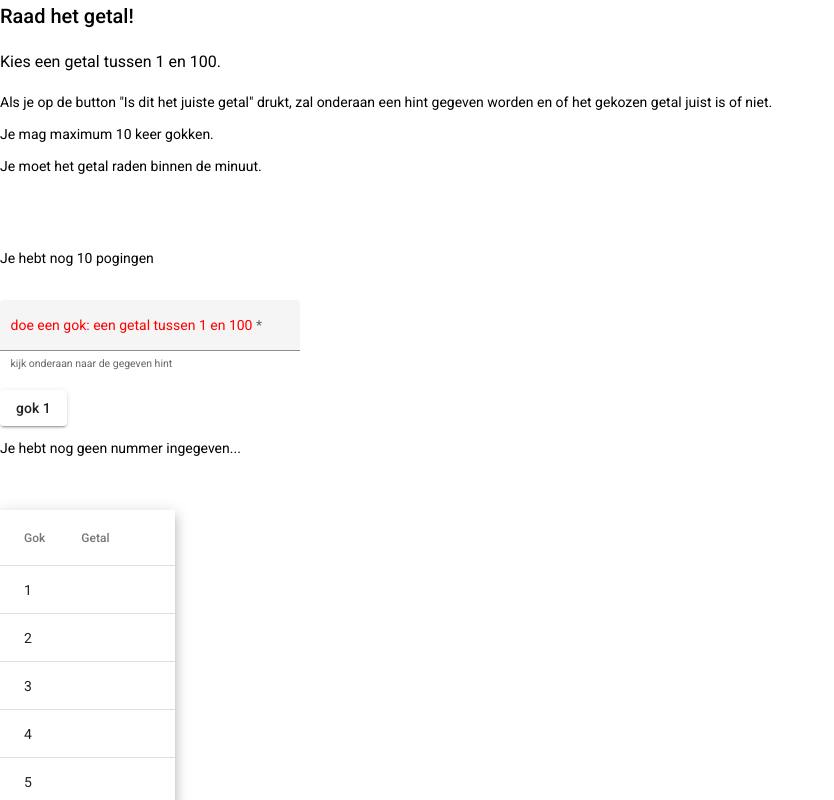
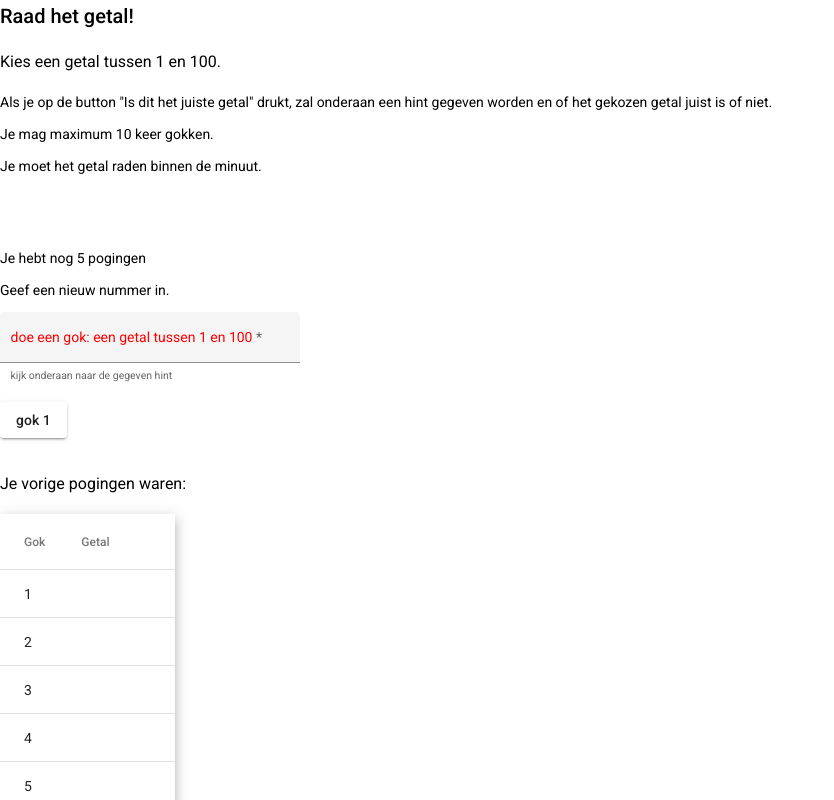
Before and after one commit to WilfriedVanDyk/first-app, an Angular app: page / in a window 1280 px wide. Shown: the top 800 px of the page, without its empty margins (0-834 px from the left). Built offline with nearby package versions, Linux system fonts and the light colour scheme.

Commit message:
zonder styling en counter

```diff
--- a/src/app/app.component.html
+++ b/src/app/app.component.html
@@ -1,5 +1,5 @@
 <div>
-    <h2 >Raad het getal! </h2>
+    <h2>Raad het getal! </h2>
 
     <h3>Kies een getal tussen 1 en 100.</h3>
 
@@ -13,12 +13,13 @@
     <br>
     <br>
     <br>
-    <p>Je hebt nog {{aantalGokken}} pogingen</p>
+    <p *ngIf="!gewonnen && !verloren" >Je hebt nog {{aantalGokken}} pogingen</p>
+    <p *ngIf="!gewonnen && !verloren && (value === null)">{{nullBoodschap}}</p>
+    <p *ngIf="!gewonnen && !verloren && value != null && (value <= 0 || value >100)">{{cijferHint}}</p>
+    <p *ngIf="!gewonnen && !verloren && (value > 0 || value <=100)"> {{hint}} </p>
 
-    <br>
-
-    <mat-form-field class="form-full-width" appearance="fill" >
-        <mat-label  class="belangrijk">doe een gok: een getal tussen 1 en 100</mat-label>
+    <mat-form-field *ngIf="!gewonnen && !verloren" class="form-full-width" appearance="fill">
+        <mat-label class="belangrijk">doe een gok: een getal tussen 1 en 100</mat-label>
         <input matInput min="1" max="100" type="number" [(ngModel)]="value" #ctrl="ngModel" required
             placeholder="een getal tussen 1 en 100">
         <mat-hint>kijk onderaan naar de gegeven hint</mat-hint>
@@ -26,34 +27,51 @@
     </mat-form-field>
     <br>
 
-    <p *ngIf="value != null"> het gekozen getal is {{value}} </p>
+    <p *ngIf="!gewonnen && !verloren && value != null"> het gekozen getal is {{value}} </p>
     <br>
 
-    <p>
+    <p *ngIf="!gewonnen && !verloren" >
         <button mat-raised-button (click)="getalOK()"> gok {{aantalGokkenGedaan }}</button>
     </p>
 
-    <p *ngIf="(value != null)">{{hint}}</p>
-    <p *ngIf="(value === null)">{{nullBoodschap}}</p>
+
+
+    <p *ngIf="verloren ">{{verlorenBoodschap}} {{randomNummer}}.</p>
+    <p *ngIf="gewonnen ">{{gewonnenBoodschap}}</p>
+
+    <div *ngIf="(gewonnen || verloren)">
+        <p> de getallen die je gegokt hebt waren:
+            <a *ngFor="let item of tabelGokGetallen">
+                {{item.getal}}
+            </a>
+        </p>
+
+    </div>
+
+    <button *ngIf="(gewonnen || verloren)" mat-raised-button (click)="herbeginSpel()"> Herbegin!</button>
+
+
+
     <br>
-    <br>
+    <h3 *ngIf="(!gewonnen && !verloren)">Je vorige pogingen waren: </h3>
 
-    <table mat-table [dataSource]="tabelGokGetallen" class="mat-elevation-z8" >
+    <table *ngIf="(!gewonnen && !verloren)" mat-table [dataSource]="tabelGokGetallen" class="mat-elevation-z8">
 
-        <ng-container matColumnDef="gokPoging"  >
-            <th mat-header-cell *matHeaderCellDef > Gok </th>
-            <td mat-cell *matCellDef="let element" > {{element.gokPoging}} </td>
+        <ng-container matColumnDef="gokPoging">
+            <th mat-header-cell *matHeaderCellDef> Gok </th>
+            <td mat-cell *matCellDef="let element"> {{element.gokPoging}} </td>
         </ng-container>
 
-        <ng-container matColumnDef="getal" >
+        <ng-container matColumnDef="getal">
             <th mat-header-cell *matHeaderCellDef> Getal </th>
             <td mat-cell *matCellDef="let element"> {{element.getal}} </td>
         </ng-container>
 
 
-        <tr mat-header-row *matHeaderRowDef="displayedColumns" ></tr>
+        <tr mat-header-row *matHeaderRowDef="displayedColumns"></tr>
         <tr mat-row *matRowDef="let myRowData; columns: displayedColumns"></tr>
     </table>
+
 
 
     <p>{{randomNummer}}</p>
--- a/src/app/app.component.ts
+++ b/src/app/app.component.ts
@@ -1,4 +1,5 @@
 import { Component } from '@angular/core';
+import { THIS_EXPR } from '@angular/compiler/src/output/output_ast';
 
 
 @Component({
@@ -21,62 +22,76 @@ export class AppComponent {
     { gokPoging: 8, getal: null },
     { gokPoging: 9, getal: null },
     { gokPoging: 10, getal: null },
+  ];
 
-  ];
 
 
   displayedColumns: string[] = ["gokPoging", "getal"];
   dataSource = this.tabelGokGetallen;
 
   randomNummer: number = Math.floor((Math.random() * 100) + 1);
-  aantalGokken: number = 10;
+  aantalGokken: number = 5;
   aantalGokkenGedaan: number = 1;
-  value = null;
+  value: number = null;
   hint: string = "";
-  nullBoodschap: string = "Je hebt nog geen nummer ingegeven...";
-  errorMessage: string = "Ik zij het toch, je hebt nog geen nummer ingegeven...";
-
+  nullBoodschap: string = "Geef een nieuw nummer in.";
+  verlorenBoodschap: string;
+  gewonnenBoodschap: string;
+  gewonnen: boolean = false;
+  verloren: boolean = false;
+  cijferHint: string = "Het nieuwe getal is te hoog of te laag. Kies opnieuw."
 
 
   getalOK() {
-    if (this.value === null) {
-
-      this.getErrorMessage();
+    if (this.value === this.randomNummer) {
+      this.tabelGokGetallen[this.aantalGokkenGedaan - 1].getal = this.value;
+      this.gewonnenBoodschap = "Proficiat! Dit is het juiste getal!! klik op de Herbegin! button om opnieuw te spelen";
+      this.gewonnen = true;
+      this.tabelGokGetallen.length = this.aantalGokkenGedaan;
 
     }
-    else if (this.value < this.randomNummer) {
-      this.hint = "het gegeven getal is te laag. Kies opnieuw!";
+
+    else if (this.aantalGokken <=1  && this.value!=null) {
+      this.tabelGokGetallen[this.aantalGokkenGedaan - 1].getal = this.value;
+      this.verlorenBoodschap="Het aantal beurten is op. Jammer, je bent verloren! "+
+      "het juiste getal was "
+      this.verloren = true;
+      this.tabelGokGetallen.length = this.aantalGokkenGedaan;
+    }
+
+   else if (!this.gewonnen && !this.verloren && this.value!=null && (this.value > 100 || this.value <= 0)) {
+      this.value=null;
+      this.hint="";
+    }
+
+
+    else if (this.value < this.randomNummer && this.gewonnen ==false && this.value!=null) {
+      this.hint = "het gegeven getal is te laag. ";
       this.aantalGokken--;
       this.aantalGokkenGedaan++;
       this.itemToevoegenAanTabel();
+      this.value=null;
 
     }
-    else if (this.value > this.randomNummer) {
-      this.hint = "het gegeven getal is te hoog. Kies opnieuw!";
+    else if (this.value > this.randomNummer && this.gewonnen ==false && this.value!=null) {
+      this.hint = "het gegeven getal is te hoog.";
       this.aantalGokken--;
       this.aantalGokkenGedaan++;
       this.itemToevoegenAanTabel();
-    }
-    else {
-      this.hint = "Proficiat! Dit is het juiste getal!! Geef een nieuw getal in om te herbeginnen";
-      this.herbeginSpel();
-
+      this.value=null;
     }
 
-    if (this.aantalGokken <= 0) {
-      this.hint = "je hebt het spel verloren! Je kan herbeginnen LOOSER";
-      this.herbeginSpel();
-
-    }
   }
 
   herbeginSpel() {
     this.randomNummer = Math.floor((Math.random() * 100) + 1);
     this.aantalGokken = 10;
     this.aantalGokkenGedaan = 1;
-
-    this.nullBoodschap = "Je hebt nog geen nummer ingegeven...";
-
+    this.gewonnen = false;
+    this.verloren = false;
+    this.nullBoodschap = "Geef een nieuw nummer in.";
+    this.value = null;
+    this.hint="";
     this.tabelGokGetallen = [
       { gokPoging: 1, getal: null },
       { gokPoging: 2, getal: null },
@@ -88,14 +103,8 @@ export class AppComponent {
       { gokPoging: 8, getal: null },
       { gokPoging: 9, getal: null },
       { gokPoging: 10, getal: null },
-
     ];
   }
-
-  getErrorMessage() {
-    return this.errorMessage;
-  }
-
   itemToevoegenAanTabel() {
     this.tabelGokGetallen[this.aantalGokkenGedaan - 2].getal = this.value;
   }
```
